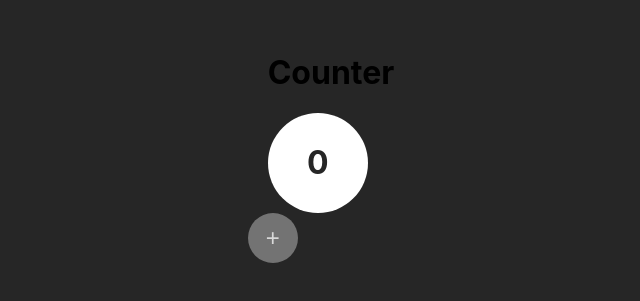
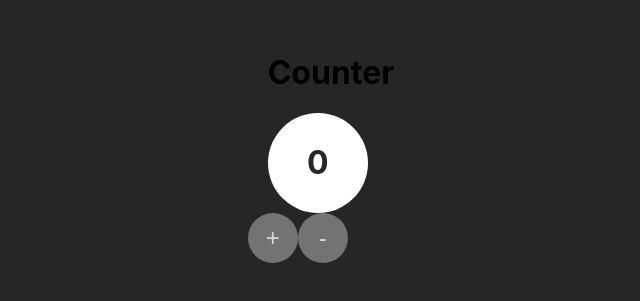
Before and after one commit to Hafizalimi7/Counter, a React (Create React App) app: page / in a window 1280 px wide. Shown: the part 253-554 px from the top of the page, without its empty margins (309-949 px from the left). Built offline with nearby package versions, Linux system fonts and the light colour scheme.

Commit message:
Added minus button
*renders threw page as finds minus button

```diff
--- a/src/components/counter.js
+++ b/src/components/counter.js
@@ -12,6 +12,9 @@ function Counter() {
         <button data-testid="add-btn"className="counter--plus">
           +
         </button>
+        <button data-testid="minus-btn"className="counter--minus">
+          -
+        </button>
   </div>
 
   );
```
Also changed, not shown: 1 other file (tests, documents, lock files or other folders).
